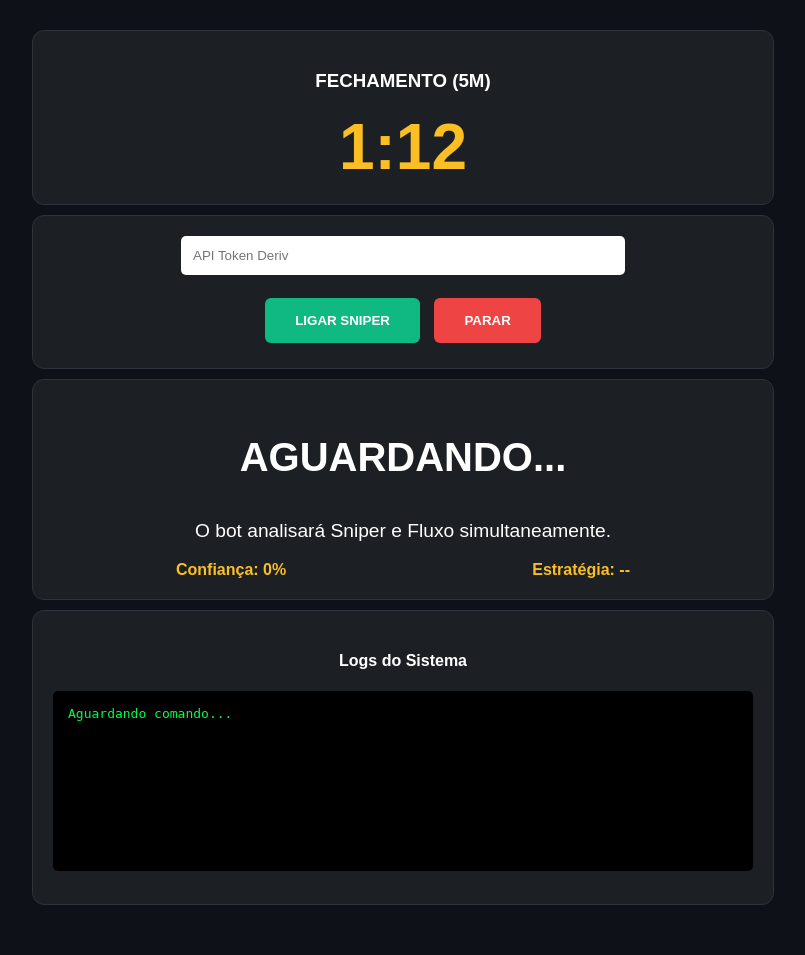
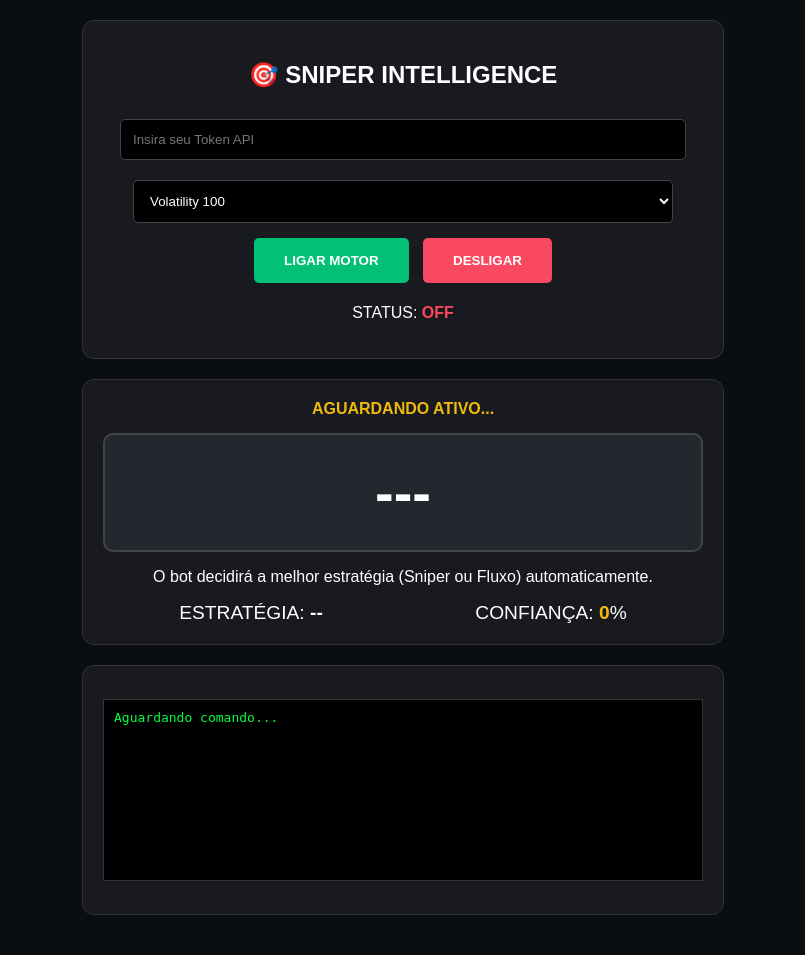
Before and after one commit to mauromanuek/Mauro-Paulo-starps-previus, a Flask app: page / in a window 1280 px wide. Shown: the whole page, without its empty margins (237-1042 px from the left). Before the commit the page ends 905 px from the top, so only its background shows below. Run offline with Flask 3, Linux system fonts and the light colour scheme.

Commit message:
Refactor index.html for Sniper Intelligence Bot
Updated the title and various styles in the HTML template. Modified the structure of the input fields and buttons for improved functionality and aesthetics.

```diff
--- a/templates/index.html
+++ b/templates/index.html
@@ -1,102 +1,101 @@
 <!DOCTYPE html>
-<html lang="pt">
+<html>
 <head>
     <meta charset="UTF-8">
-    <title>RobotMagic Sniper v2.5</title>
+    <title>Sniper Intelligence Bot</title>
     <style>
-        body { background: #0e1117; color: #fff; font-family: sans-serif; text-align: center; transition: 0.5s; margin: 0; padding: 20px; }
-        .card { background: #1c1f24; padding: 20px; border-radius: 12px; margin: 10px auto; max-width: 700px; border: 1px solid #2d333b; }
-        #countdown { font-size: 4em; color: #fbbf24; font-weight: bold; }
-        .signal-header { font-size: 2.5em; font-weight: 800; padding: 20px; border-radius: 8px; margin: 15px 0; }
-        .btn { padding: 15px 30px; border: none; border-radius: 6px; cursor: pointer; font-weight: bold; margin: 5px; }
-        #log-area { background: #000; color: #00ff41; padding: 15px; height: 150px; overflow-y: auto; text-align: left; font-family: monospace; border-radius: 5px; }
-        /* Modo Sniper */
-        .sniper-active { border: 12px solid #fbbf24 !important; box-shadow: 0 0 40px #fbbf24; background: #2b2100 !important; }
+        body { background: #0b0e11; color: #fff; font-family: sans-serif; text-align: center; margin: 0; padding: 20px; }
+        .card { background: #181a20; border: 1px solid #333; padding: 20px; border-radius: 12px; max-width: 600px; margin: auto; margin-bottom: 20px; }
+        #log-area { background: #000; color: #00ff41; height: 160px; overflow-y: auto; text-align: left; padding: 10px; font-family: monospace; font-size: 13px; border: 1px solid #333; }
+        .signal-view { font-size: 3.5em; font-weight: 900; padding: 25px; border-radius: 10px; background: #23272e; margin: 15px 0; border: 2px solid #444; }
+        .sniper-mode { border: 8px solid #f0b90b !important; box-shadow: 0 0 35px #f0b90b; background: #2b2100 !important; }
+        .status-on { color: #02c076; font-weight: bold; }
+        .status-off { color: #f84960; font-weight: bold; }
+        select, input { width: 90%; padding: 12px; margin: 10px 0; background: #000; color: #fff; border: 1px solid #444; border-radius: 5px; }
+        button { padding: 15px 30px; border: none; border-radius: 5px; cursor: pointer; font-weight: bold; margin: 5px; }
     </style>
 </head>
 <body>
     <audio id="beep" src="https://actions.google.com/sounds/v1/alarms/beep_short.ogg"></audio>
 
     <div class="card">
-        <h3>FECHAMENTO (5M)</h3>
-        <div id="countdown">00:00</div>
-    </div>
-
-    <div class="card">
-        <input type="text" id="token" placeholder="API Token Deriv" style="padding: 12px; width: 60%; border-radius: 5px; border: none;">
-        <br><br>
-        <button class="btn" style="background: #10b981; color: white;" onclick="start('start')">LIGAR SNIPER</button>
-        <button class="btn" style="background: #ef4444; color: white;" onclick="start('stop')">PARAR</button>
+        <h2>🎯 SNIPER INTELLIGENCE</h2>
+        <input type="text" id="token" placeholder="Insira seu Token API">
+        <select id="symbol">
+            <option value="R_10">Volatility 10</option>
+            <option value="R_25">Volatility 25</option>
+            <option value="R_50">Volatility 50</option>
+            <option value="R_75">Volatility 75</option>
+            <option value="R_100" selected>Volatility 100</option>
+        </select>
+        <br>
+        <button style="background: #02c076; color: white;" onclick="run('start')">LIGAR MOTOR</button>
+        <button style="background: #f84960; color: white;" onclick="run('stop')">DESLIGAR</button>
+        <p>STATUS: <span id="st-text" class="status-off">OFF</span></p>
     </div>
 
     <div id="main-card" class="card">
-        <div id="signal-box" class="signal-header">AGUARDANDO...</div>
-        <p id="justification" style="font-size: 1.2em;">O bot analisará Sniper e Fluxo simultaneamente.</p>
-        <div style="display: flex; justify-content: space-around; font-weight: bold; color: #fbbf24;">
-            <div>Confiança: <span id="conf">0</span>%</div>
-            <div>Estratégia: <span id="strat">--</span></div>
+        <div id="sym-name" style="color: #f0b90b; font-weight: bold;">AGUARDANDO ATIVO...</div>
+        <div id="dir" class="signal-view">---</div>
+        <p id="just">O bot decidirá a melhor estratégia (Sniper ou Fluxo) automaticamente.</p>
+        <div style="display: flex; justify-content: space-around; font-size: 1.2em;">
+            <span>ESTRATÉGIA: <strong id="strat">--</strong></span>
+            <span>CONFIANÇA: <strong id="conf" style="color: #f0b90b;">0</strong>%</span>
         </div>
     </div>
 
     <div class="card">
-        <h4>Logs do Sistema</h4>
         <pre id="log-area">Aguardando comando...</pre>
     </div>
 
     <script>
-        let confidence = 0;
         const beep = document.getElementById('beep');
+        let last = "";
 
-        // Cronómetro
-        setInterval(() => {
-            const now = new Date();
-            const rm = 4 - (now.getUTCMinutes() % 5);
-            const rs = 59 - now.getUTCSeconds();
-            document.getElementById('countdown').innerText = `${rm}:${rs.toString().padStart(2, '0')}`;
-            // Beep nos últimos 2 segundos se houver sinal forte
-            if (rm === 0 && rs <= 2 && confidence >= 85) beep.play().catch(()=>{});
-        }, 1000);
-
-        async function start(action) {
-            beep.play().catch(()=>{}); // Desbloqueia áudio no navegador
-            const t = document.getElementById('token').value;
+        async function run(a) {
+            beep.play().catch(()=>{});
             await fetch('/control', {
                 method: 'POST',
                 headers: {'Content-Type': 'application/json'},
-                body: JSON.stringify({action: action, symbol: 'R_100', api_token: t})
+                body: JSON.stringify({action: a, token: document.getElementById('token').value, symbol: document.getElementById('symbol').value})
             });
         }
 
-        async function update() {
+        setInterval(async () => {
             try {
                 const res = await fetch('/status');
-                const data = await res.json();
-                const sig = data.signal_data;
-                confidence = sig.confidence;
+                const d = await res.json();
 
-                document.getElementById('log-area').innerText = data.logs.join('\n');
-                document.getElementById('log-area').scrollTop = 99999;
+                document.getElementById('st-text').innerText = d.status;
+                document.getElementById('st-text').className = d.status === 'ON' ? 'status-on' : 'status-off';
 
-                const box = document.getElementById('signal-box');
+                const logs = document.getElementById('log-area');
+                logs.innerText = d.logs.join('\n');
+                logs.scrollTop = logs.scrollHeight;
+
+                const s = d.signal;
+                document.getElementById('dir').innerText = s.direction;
+                document.getElementById('just').innerText = s.justification;
+                document.getElementById('strat').innerText = s.strategy_used;
+                document.getElementById('conf').innerText = s.confidence;
+                document.getElementById('sym-name').innerText = `ANALISANDO: ${s.symbol_name}`;
+
+                const box = document.getElementById('dir');
                 const card = document.getElementById('main-card');
 
-                box.innerText = sig.direction;
-                document.getElementById('justification').innerText = sig.justification;
-                document.getElementById('conf').innerText = sig.confidence;
-                document.getElementById('strat').innerText = sig.strategy_used;
+                if(s.direction === 'CALL') box.style.color = '#02c076';
+                else if(s.direction === 'PUT') box.style.color = '#f84960';
+                else box.style.color = '#fff';
 
-                // Cores Vibrantes
-                if(sig.direction === 'CALL') box.style.background = '#00ff41', box.style.color = '#000';
-                else if(sig.direction === 'PUT') box.style.background = '#ff0000', box.style.color = '#fff';
-                else box.style.background = '#374151', box.style.color = '#fff';
-
-                // Modo Sniper (Visual Ouro)
-                if(sig.confidence >= 98) card.classList.add('sniper-active'), document.body.style.background = '#1a1405';
-                else card.classList.remove('sniper-active'), document.body.style.background = '#0e1117';
-
+                if(s.confidence >= 98) {
+                    card.classList.add('sniper-mode');
+                    if(last !== s.direction) beep.play();
+                } else {
+                    card.classList.remove('sniper-mode');
+                }
+                last = s.direction;
             } catch(e){}
-        }
-        setInterval(update, 2000);
+        }, 2000);
     </script>
 </body>
 </html>
```
